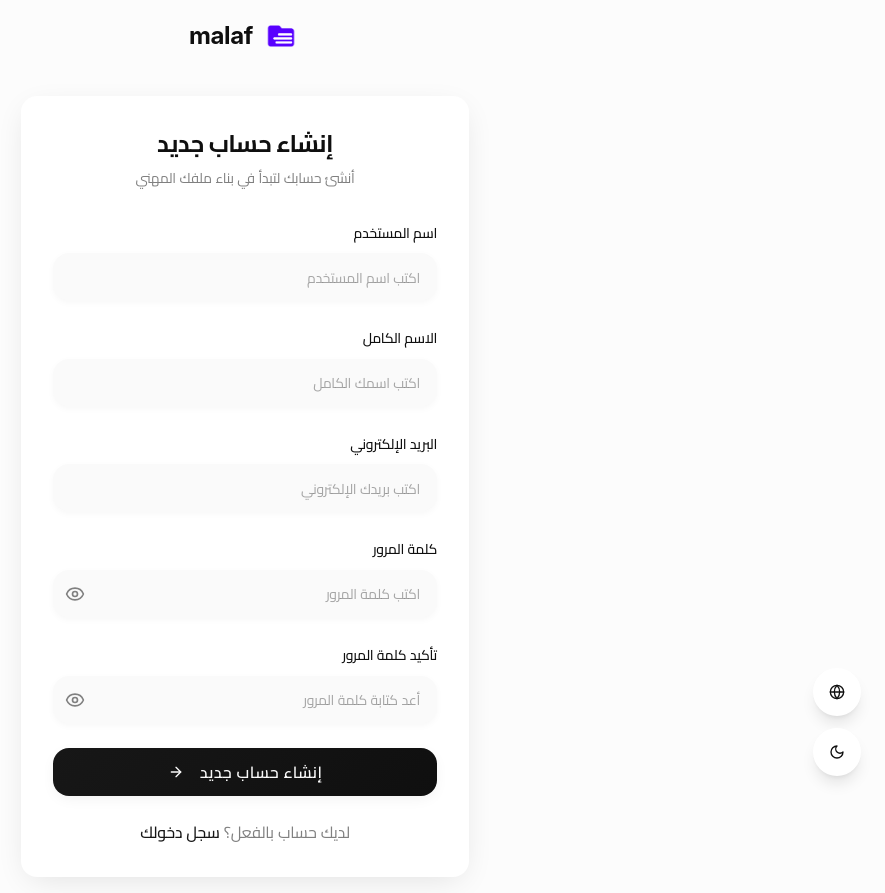
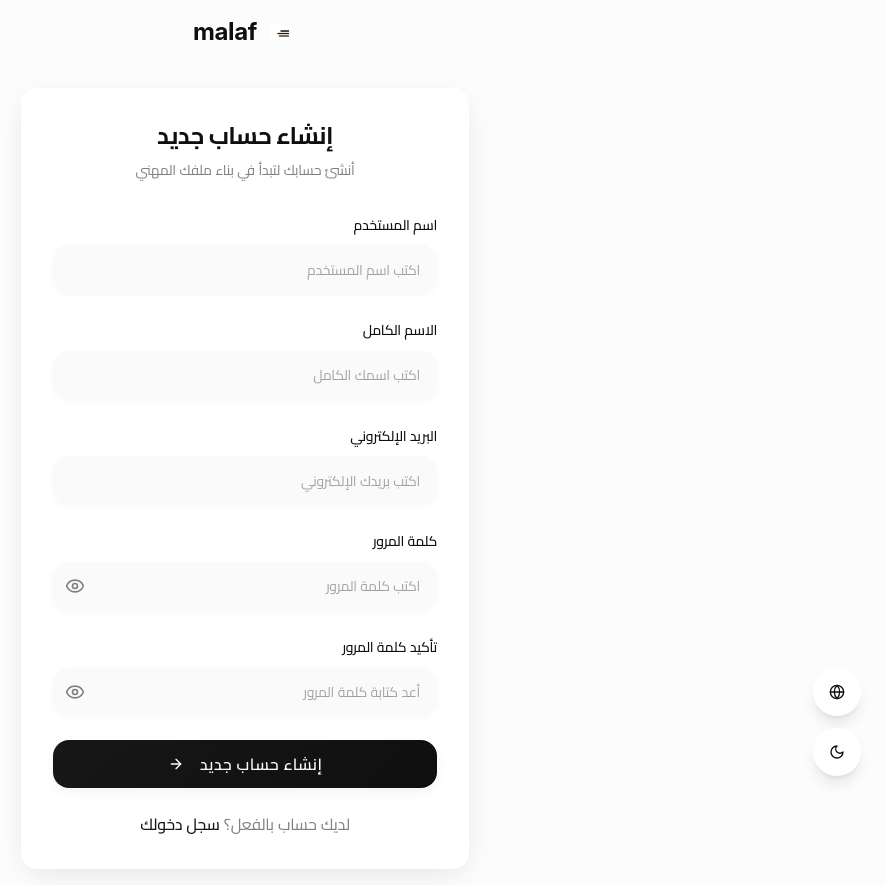
Before and after one commit to immshl/malaf, a React (Vite) app: page /signup in a window 1280 px wide. Shown: the whole page, without its empty margins (395-1280 px from the left). Built offline with nearby package versions, Linux system fonts and the light colour scheme.

Commit message:
Add platform logo and color scheme
Update the platform logo and color scheme for light and dark modes.

```diff
--- a/index.html
+++ b/index.html
@@ -22,7 +22,7 @@
     <link href="https://fonts.googleapis.com/css2?family=IBM+Plex+Sans+Arabic:wght@300;400;500;600;700&family=Cairo:wght@200..1000&family=Tajawal:wght@200;300;400;500;700;800;900&display=swap" rel="stylesheet">
 
     <!-- Favicon -->
-    <link rel="icon" href="/lovable-uploads/053ffcb6-5dac-4834-a5ef-585d29be4be9.png" type="image/png">
+    <link rel="icon" href="/lovable-uploads/822b255a-0cfa-4520-b9a5-aa69e7ef91e6.png" type="image/png">
   </head>
 
   <body>
--- a/src/pages/CreateProfile.tsx
+++ b/src/pages/CreateProfile.tsx
@@ -316,11 +316,18 @@ const CreateProfile = () => {
         {/* الرأس */}
         <div className="text-center mb-8">
           <Link to="/" className="inline-flex items-center space-x-2 space-x-reverse mb-6">
-            <div className="w-8 h-8 flex items-center justify-center">
+            <div className="w-6 h-6 flex items-center justify-center">
+              {/* Logo for light mode (black) */}
               <img
-                src="/lovable-uploads/053ffcb6-5dac-4834-a5ef-585d29be4be9.png"
+                src="/lovable-uploads/822b255a-0cfa-4520-b9a5-aa69e7ef91e6.png"
                 alt="ملف"
-                className="w-full h-full object-contain"
+                className="w-full h-full object-contain dark:hidden"
+              />
+              {/* Logo for dark mode (white) */}
+              <img
+                src="/lovable-uploads/be1d2269-8206-422b-a395-e4fb9e1a88cc.png"
+                alt="ملف"
+                className="w-full h-full object-contain hidden dark:block"
               />
             </div>
             <span className="text-xl font-bold text-foreground">malaf</span>
--- a/src/pages/EmailVerification.tsx
+++ b/src/pages/EmailVerification.tsx
@@ -192,11 +192,18 @@ const EmailVerification = () => {
         {/* شعار الموقع */}
         <div className="text-center mb-8">
           <Link to="/" className="inline-flex items-center space-x-2 space-x-reverse group">
-            <div className="w-12 h-12 flex items-center justify-center transform group-hover:scale-110 transition-transform duration-300">
+            <div className="w-10 h-10 flex items-center justify-center transform group-hover:scale-110 transition-transform duration-300">
+              {/* Logo for light mode (black) */}
               <img
-                src="/lovable-uploads/053ffcb6-5dac-4834-a5ef-585d29be4be9.png"
+                src="/lovable-uploads/822b255a-0cfa-4520-b9a5-aa69e7ef91e6.png"
                 alt="ملف"
-                className="w-full h-full object-contain"
+                className="w-full h-full object-contain dark:hidden"
+              />
+              {/* Logo for dark mode (white) */}
+              <img
+                src="/lovable-uploads/be1d2269-8206-422b-a395-e4fb9e1a88cc.png"
+                alt="ملف"
+                className="w-full h-full object-contain hidden dark:block"
               />
             </div>
             <span className="text-2xl font-bold text-foreground group-hover:text-purple-600 transition-colors duration-300">malaf</span>
--- a/src/pages/Index.tsx
+++ b/src/pages/Index.tsx
@@ -74,11 +74,18 @@ const Index = () => {
           <div className="flex items-center justify-between h-18">
             {/* Logo */}
             <div className="flex items-center space-x-2 space-x-reverse">
-              <div className="w-10 h-10">
+              <div className="w-8 h-8">
+                {/* Logo for light mode (black) */}
                 <img
-                  src="/lovable-uploads/053ffcb6-5dac-4834-a5ef-585d29be4be9.png"
+                  src="/lovable-uploads/822b255a-0cfa-4520-b9a5-aa69e7ef91e6.png"
                   alt="ملف"
-                  className="w-full h-full object-contain"
+                  className="w-full h-full object-contain dark:hidden"
+                />
+                {/* Logo for dark mode (white) */}
+                <img
+                  src="/lovable-uploads/be1d2269-8206-422b-a395-e4fb9e1a88cc.png"
+                  alt="ملف"
+                  className="w-full h-full object-contain hidden dark:block"
                 />
               </div>
               <span className="font-bold text-xl text-foreground">Malaf</span>
--- a/src/pages/SignIn.tsx
+++ b/src/pages/SignIn.tsx
@@ -101,11 +101,18 @@ const SignIn = () => {
         {/* شعار الموقع */}
         <div className="text-center mb-8">
           <Link to="/" className="inline-flex items-center space-x-2 space-x-reverse">
-            <div className="w-10 h-10 flex items-center justify-center">
+            <div className="w-8 h-8 flex items-center justify-center">
+              {/* Logo for light mode (black) */}
               <img
-                src="/lovable-uploads/053ffcb6-5dac-4834-a5ef-585d29be4be9.png"
+                src="/lovable-uploads/822b255a-0cfa-4520-b9a5-aa69e7ef91e6.png"
                 alt="ملف"
-                className="w-full h-full object-contain"
+                className="w-full h-full object-contain dark:hidden"
+              />
+              {/* Logo for dark mode (white) */}
+              <img
+                src="/lovable-uploads/be1d2269-8206-422b-a395-e4fb9e1a88cc.png"
+                alt="ملف"
+                className="w-full h-full object-contain hidden dark:block"
               />
             </div>
             <span className="text-2xl font-bold text-foreground">malaf</span>
--- a/src/pages/SignUp.tsx
+++ b/src/pages/SignUp.tsx
@@ -83,11 +83,18 @@ const SignUp = () => {
         {/* شعار الموقع */}
         <div className="text-center mb-8">
           <Link to="/" className="inline-flex items-center space-x-2 space-x-reverse">
-            <div className="w-10 h-10 flex items-center justify-center">
+            <div className="w-8 h-8 flex items-center justify-center">
+              {/* Logo for light mode (black) */}
               <img
-                src="/lovable-uploads/053ffcb6-5dac-4834-a5ef-585d29be4be9.png"
+                src="/lovable-uploads/822b255a-0cfa-4520-b9a5-aa69e7ef91e6.png"
                 alt="ملف"
-                className="w-full h-full object-contain"
+                className="w-full h-full object-contain dark:hidden"
+              />
+              {/* Logo for dark mode (white) */}
+              <img
+                src="/lovable-uploads/be1d2269-8206-422b-a395-e4fb9e1a88cc.png"
+                alt="ملف"
+                className="w-full h-full object-contain hidden dark:block"
               />
             </div>
             <span className="text-2xl font-bold text-foreground">malaf</span>
--- a/src/pages/UserProfile.tsx
+++ b/src/pages/UserProfile.tsx
@@ -228,10 +228,17 @@ const UserProfile = () => {
             العودة
           </Button>
           <div className="flex items-center gap-2">
+            {/* Logo for light mode (black) */}
             <img
-              src="/lovable-uploads/053ffcb6-5dac-4834-a5ef-585d29be4be9.png"
+              src="/lovable-uploads/822b255a-0cfa-4520-b9a5-aa69e7ef91e6.png"
               alt="ملف"
-              className="w-6 h-6"
+              className="w-5 h-5 dark:hidden"
+            />
+            {/* Logo for dark mode (white) */}
+            <img
+              src="/lovable-uploads/be1d2269-8206-422b-a395-e4fb9e1a88cc.png"
+              alt="ملف"
+              className="w-5 h-5 hidden dark:block"
             />
             <span className="font-bold text-lg">malaf</span>
           </div>
```
Also changed, not shown: public/lovable-uploads/822b255a-0cfa-4520-b9a5-aa69e7ef91e6.png (added), public/lovable-uploads/be1d2269-8206-422b-a395-e4fb9e1a88cc.png (added).
